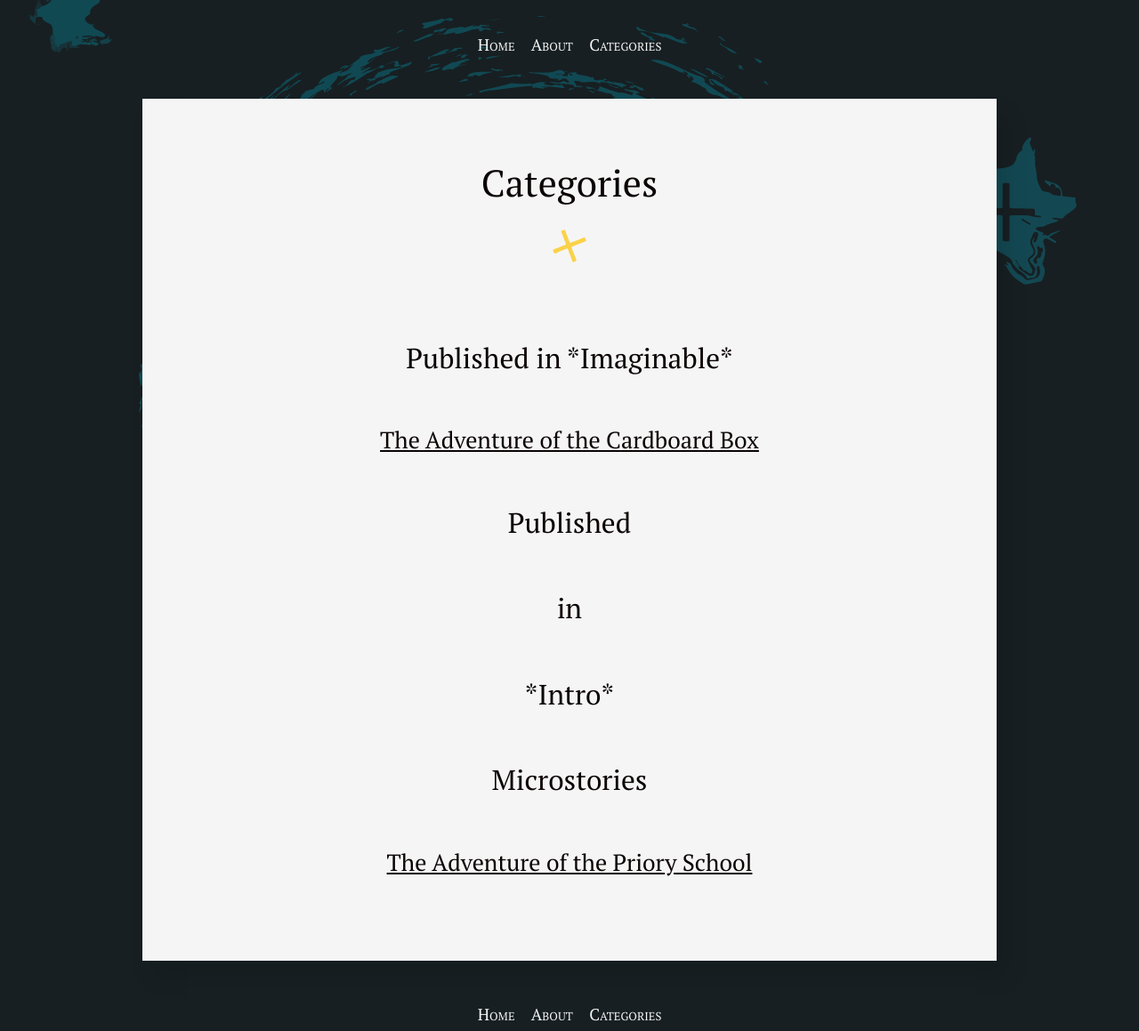
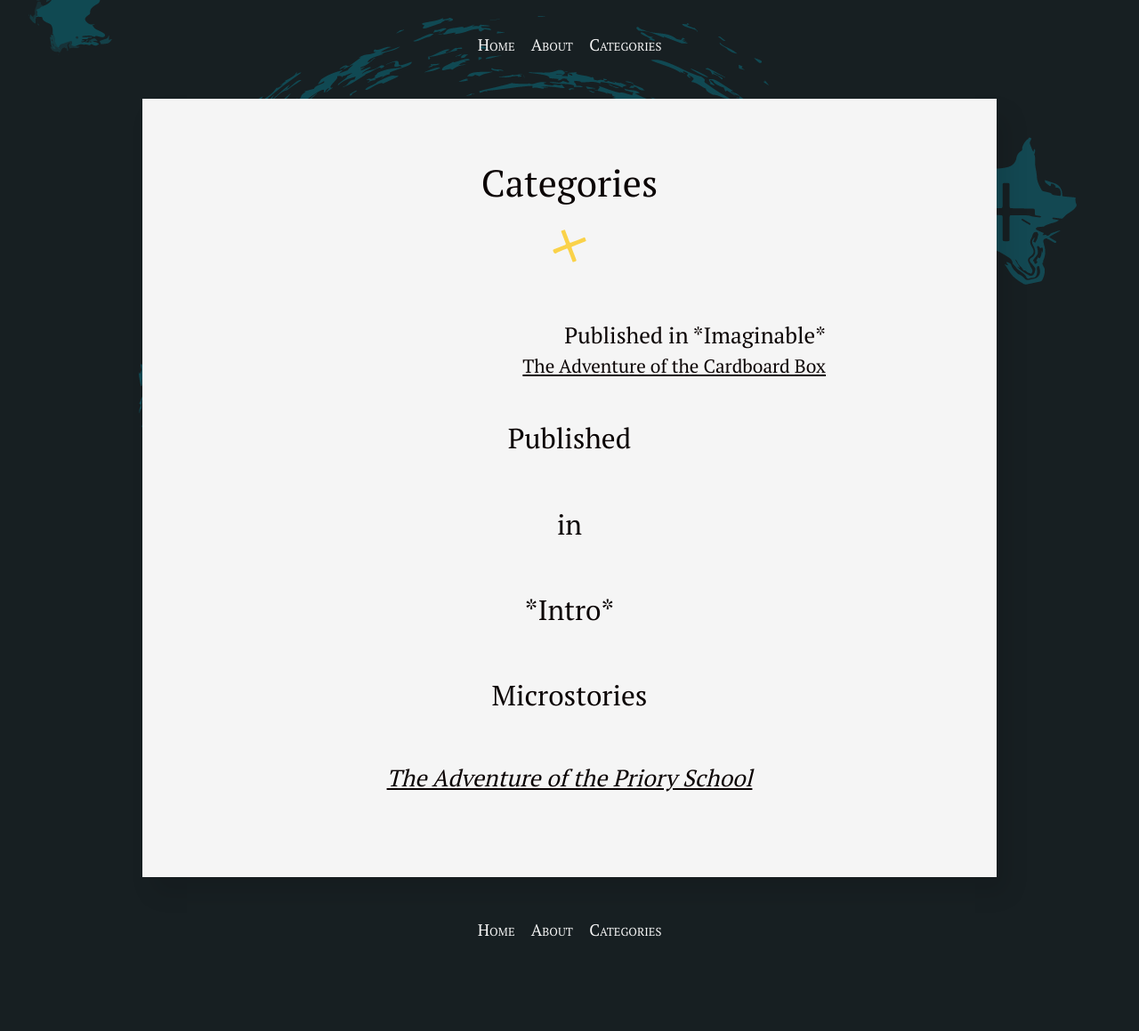
Before and after one commit to silvialohrmann/editorial, a Jekyll site: the page built from categories.html, in a window 1280 px wide. Shown: the whole page at 89% size. Built offline with Jekyll 4.4.1, drawn with Linux system fonts in a browser that asks for light colours; after the commit the page ends 1064 px from its top, so only the background shows below that.

Commit message:
Update _base.scss

```diff
--- a/_sass/_base.scss
+++ b/_sass/_base.scss
@@ -23,7 +23,7 @@
   text-align: center;
 }
 
-.category-head h3 {
+#archives > div:nth-child(1) > h3 {
   font-size: 1.2em;
   margin: 0;
   text-align: right;
@@ -36,7 +36,7 @@
   text-align: center;
 }
 
-.archive-item h4 a {
+#archives > div:nth-child(1) > article > h4 {
   font-size: 1em;
   font-style: normal;
   margin: 0;
@@ -55,6 +55,10 @@
   font-style: italic;
   margin: 2.25em auto;
   text-align: center;
+}
+
+ol {
+  marging: 0;
 }
 
 em {
```
